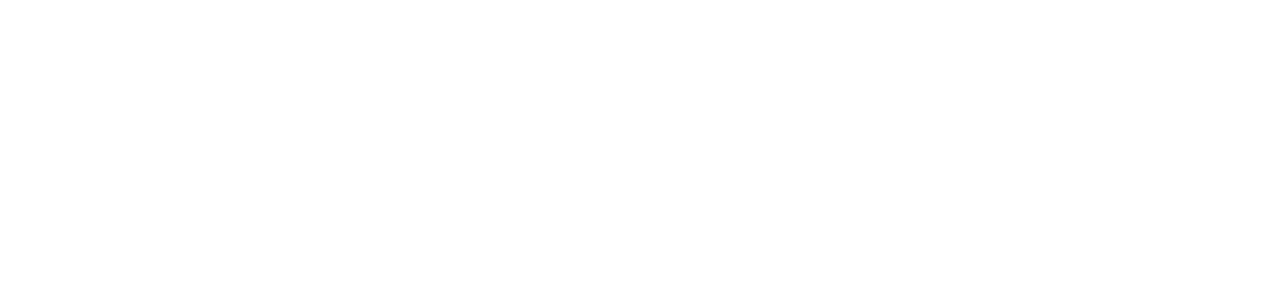
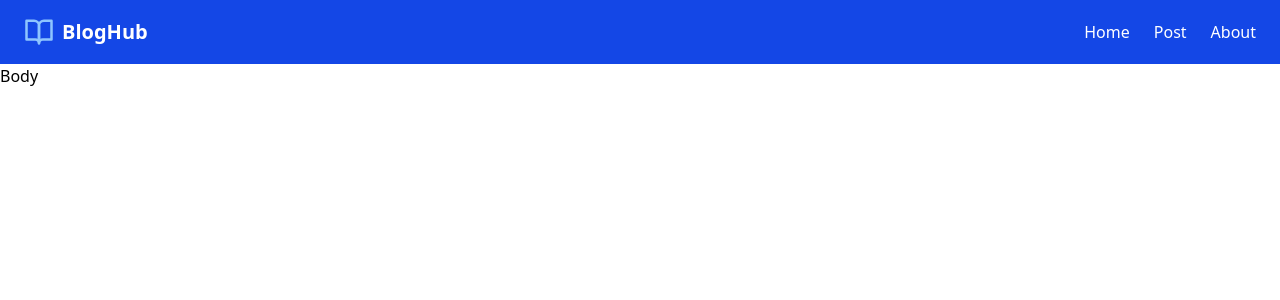
Before and after one commit to Clawz-123/Blog_Frontend, a React (Vite) app: page / in a window 1280 px wide. Shown: the top 300 px of the page. Built offline with nearby package versions, Linux system fonts and the light colour scheme.

Commit message:
added pages

```diff
--- a/src/App.jsx
+++ b/src/App.jsx
@@ -1,17 +1,15 @@
-import React from 'react'
-import { BrowserRouter as Router, Routes, Route } from 'react-router-dom'
+import React from 'react';
+import { BrowserRouter as Router, Routes, Route } from 'react-router-dom';
+import Home from './pages/Home';
 
 const App = () => {
   return (
-    <div>
-      <Router>
-        <Routes>
-          <Route path=''/>
-        </Routes>
-      </Router>
+    <Router>
+      <Routes>
+        <Route path='/' element={<Home />} />
+      </Routes>
+    </Router>
+  );
+};
 
-    </div>
-  )
-}
-
-export default App
+export default App;
--- /dev/null
+++ b/src/components/Footer.jsx
@@ -0,0 +1,11 @@
+import React from 'react'
+
+const Footer = () => {
+  return (
+    <div>
+
+    </div>
+  )
+}
+
+export default Footer
--- /dev/null
+++ b/src/components/Header.jsx
@@ -0,0 +1,38 @@
+import React from 'react';
+import { FiBookOpen } from "react-icons/fi";
+import { Link } from 'react-router-dom'; // needed for navigation
+
+const Navigation = [
+    { name: "Home", path: "/" },
+    { name: "Post", path: "/post" },
+    { name: "About", path: "/about" }
+];
+
+const Header = () => {
+    return (
+        <div className='flex justify-between items-center bg-blue-700 h-16 w-screen px-6'>
+            {/* Logo */}
+            <div className="flex items-center gap-2 text-white">
+                <FiBookOpen className='text-3xl text-blue-300' />
+                <span className="font-bold text-xl">BlogHub</span>
+            </div>
+
+            {/* Navigation */}
+            <div className='flex gap-6 text-white'>
+                {Navigation.map((nav) => (
+                    <Link
+                        key={nav.name}
+                        to={nav.path}
+                        className="hover:text-blue-300 transition"
+                    >
+                        {nav.name}
+                    </Link>
+                ))}
+            </div>
+
+            {/*  */}
+        </div>
+    );
+};
+
+export default Header;
--- /dev/null
+++ b/src/pages/Home.jsx
@@ -0,0 +1,17 @@
+import React from 'react'
+import Header from '../components/Header'
+import Footer from '../components/Footer'
+
+const Home = () => {
+    return (
+        <div>
+            <Header />
+            <div>
+                Body
+            </div>
+            <Footer />
+        </div>
+    )
+}
+
+export default Home
```
